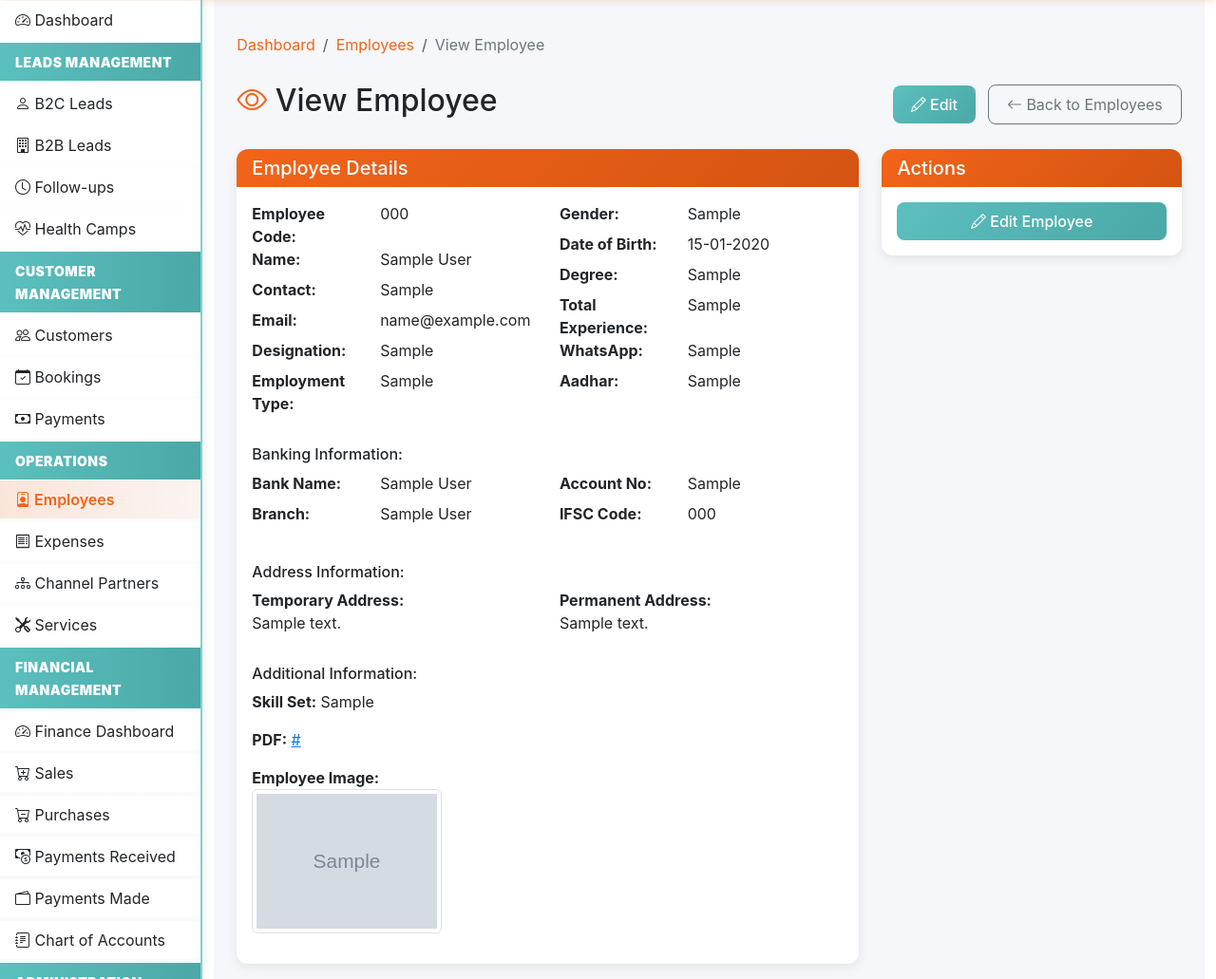
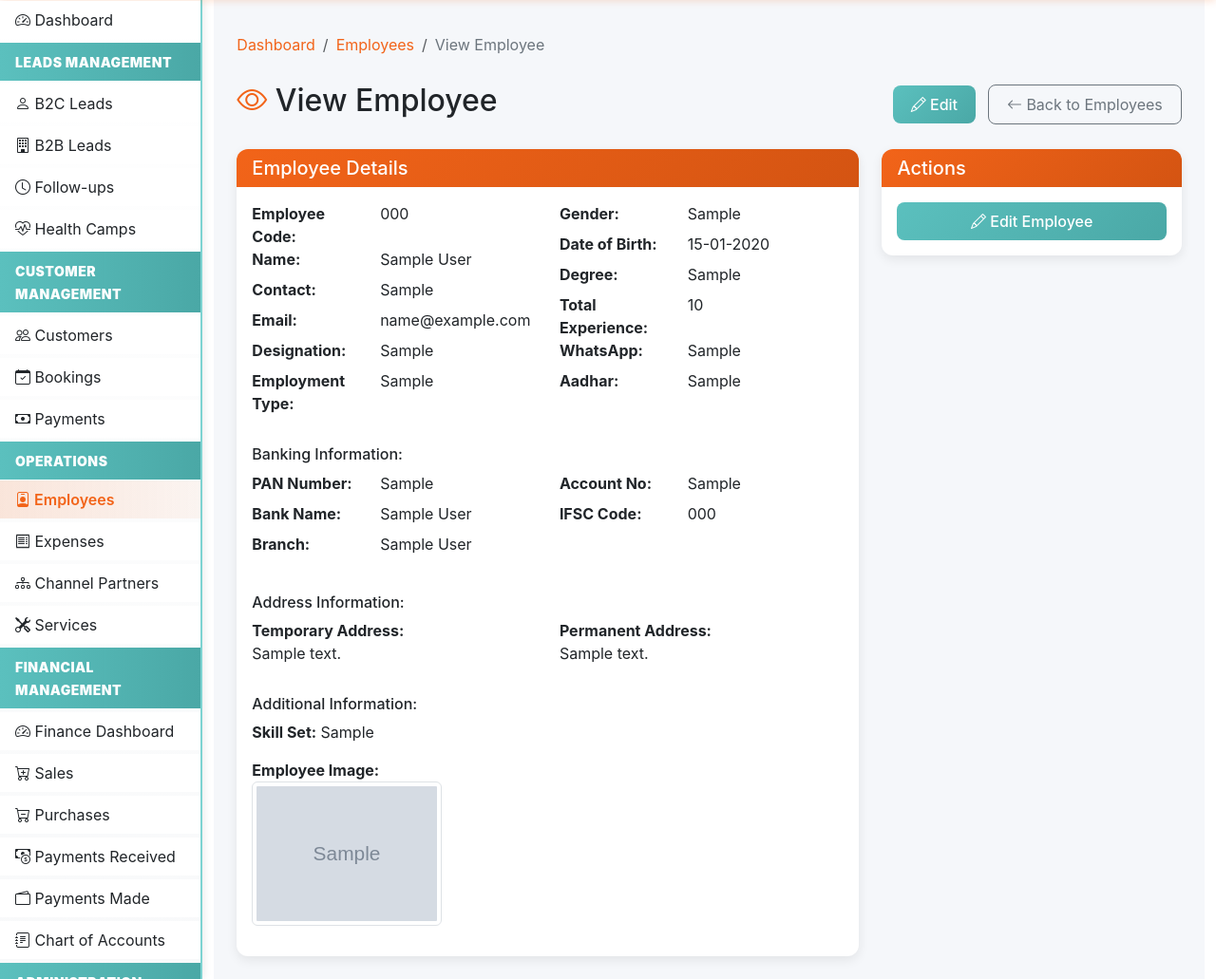
Before and after one commit to Codimai-dev/toast4health-crm, a Flask app: page /employees/view/1 in a window 1280 px wide. Shown: the part 67-1098 px from the top of the page at 95% size. Run offline with Flask 3, Linux system fonts and the light colour scheme; a user stored in the database is signed in; tables that the repository leaves empty hold one stand-in row (values such as "Sample post"); grey boxes marked "Sample" are stand-in pictures; parts of the project's set-up code (start-up, migrations or seed data) failed here and were passed over.

Commit message:
feat(employees): enhance employee form with PAN, numeric experience, and simplified uploads

```diff
--- a/app/employees/routes.py
+++ b/app/employees/routes.py
@@ -46,7 +46,7 @@ def index():
             SELECT id, employee_code, employ_type, name, contact_no, dob, degree,
                    temporary_address, permanent_address, employ_image, aadhar_no,
                    total_experience, skill_set, gender, designation, whatsapp_no,
-                   email, pdf_link, bank_name, branch_name, account_no, ifsc_code,
+                   email, pan_no, bank_name, branch_name, account_no, ifsc_code,
                    created_at, updated_at, created_by, updated_by
             FROM employee
             ORDER BY created_at DESC
@@ -77,12 +77,10 @@ def add():
     form.employee_code.data = Employee.generate_employee_code()
     if form.validate_on_submit():
         try:
-            # Handle file uploads
-            pdf_path = save_uploaded_file(form.pdf_file, 'uploads/pdfs', f"emp_{form.employee_code.data}")
+            # Handle file upload for image
             image_path = save_uploaded_file(form.employ_image_file, 'uploads/images', f"emp_{form.employee_code.data}")
 
             # Use uploaded file path if available, otherwise use URL
-            final_pdf_link = pdf_path if pdf_path else form.pdf_link.data
             final_employ_image = image_path if image_path else form.employ_image.data
 
             employee = Employee(
@@ -98,6 +96,7 @@ def add():
                 total_experience=form.total_experience.data,
                 whatsapp_no=form.whatsapp_no.data,
                 aadhar_no=form.aadhar_no.data,
+                pan_no=form.pan_no.data,
                 bank_name=form.bank_name.data,
                 branch_name=form.branch_name.data,
                 account_no=form.account_no.data,
@@ -105,7 +104,6 @@ def add():
                 temporary_address=form.temporary_address.data,
                 permanent_address=form.permanent_address.data,
                 skill_set=form.skill_set.data,
-                pdf_link=final_pdf_link,
                 employ_image=final_employ_image,
                 created_by=current_user.id,
                 updated_by=current_user.id
@@ -164,7 +162,7 @@ def view(id):
             SELECT id, employee_code, employ_type, name, contact_no, dob, degree,
                    temporary_address, permanent_address, employ_image, aadhar_no,
                    total_experience, skill_set, gender, designation, whatsapp_no,
-                   email, pdf_link, bank_name, branch_name, account_no, ifsc_code,
+                   email, pan_no, bank_name, branch_name, account_no, ifsc_code,
                    created_at, updated_at, created_by, updated_by
             FROM employee
             WHERE id = :id
@@ -214,7 +212,7 @@ def edit(id):
             SELECT id, employee_code, employ_type, name, contact_no, dob, degree,
                    temporary_address, permanent_address, employ_image, aadhar_no,
                    total_experience, skill_set, gender, designation, whatsapp_no,
-                   email, pdf_link, bank_name, branch_name, account_no, ifsc_code,
+                   email, pan_no, bank_name, branch_name, account_no, ifsc_code,
                    created_at, updated_at, created_by, updated_by
             FROM employee
             WHERE id = :id
@@ -257,6 +255,7 @@ def edit(id):
         form.total_experience.data = employee_dict['total_experience']
         form.whatsapp_no.data = employee_dict['whatsapp_no']
         form.aadhar_no.data = employee_dict['aadhar_no']
+        form.pan_no.data = employee_dict['pan_no']
         form.bank_name.data = employee_dict['bank_name']
         form.branch_name.data = employee_dict['branch_name']
         form.account_no.data = employee_dict['account_no']
@@ -264,17 +263,14 @@ def edit(id):
         form.temporary_address.data = employee_dict['temporary_address']
         form.permanent_address.data = employee_dict['permanent_address']
         form.skill_set.data = employee_dict['skill_set']
-        form.pdf_link.data = employee_dict['pdf_link']
         form.employ_image.data = employee_dict['employ_image']
 
     if form.validate_on_submit():
         try:
-            # Handle file uploads
-            pdf_path = save_uploaded_file(form.pdf_file, 'uploads/pdfs', f"emp_{form.employee_code.data}")
+            # Handle file upload for image
             image_path = save_uploaded_file(form.employ_image_file, 'uploads/images', f"emp_{form.employee_code.data}")
 
             # Use uploaded file path if available, otherwise use URL
-            final_pdf_link = pdf_path if pdf_path else form.pdf_link.data
             final_employ_image = image_path if image_path else form.employ_image.data
 
             # Update the database using raw SQL
@@ -291,6 +287,7 @@ def edit(id):
                 'total_experience': form.total_experience.data,
                 'whatsapp_no': form.whatsapp_no.data,
                 'aadhar_no': form.aadhar_no.data,
+                'pan_no': form.pan_no.data,
                 'bank_name': form.bank_name.data,
                 'branch_name': form.branch_name.data,
                 'account_no': form.account_no.data,
@@ -298,7 +295,6 @@ def edit(id):
                 'temporary_address': form.temporary_address.data,
                 'permanent_address': form.permanent_address.data,
                 'skill_set': form.skill_set.data,
-                'pdf_link': final_pdf_link,
                 'employ_image': final_employ_image,
                 'updated_by': current_user.id
             }
--- a/app/models.py
+++ b/app/models.py
@@ -570,13 +570,13 @@ class Employee(db.Model, TimestampMixin, UserTrackingMixin):
     permanent_address = db.Column(db.Text, nullable=True)
     employ_image = db.Column(db.String(200), nullable=True)
     aadhar_no = db.Column(db.String(20), nullable=True)
-    total_experience = db.Column(db.String(50), nullable=True)
+    total_experience = db.Column(db.Numeric(4, 1), nullable=True)  # Experience in years (e.g., 2.5)
     skill_set = db.Column(db.Text, nullable=True)
     gender = db.Column(db.Enum(Gender), nullable=True)
     designation = db.Column(db.String(100), nullable=True, index=True)
     whatsapp_no = db.Column(db.String(20), nullable=True)
     email = db.Column(db.String(120), nullable=True, index=True)
-    pdf_link = db.Column(db.String(200), nullable=True)
+    pan_no = db.Column(db.String(20), nullable=True)
     bank_name = db.Column(db.String(100), nullable=True)
     branch_name = db.Column(db.String(100), nullable=True)
     account_no = db.Column(db.String(50), nullable=True)
--- a/app/templates/employees/view.html
+++ b/app/templates/employees/view.html
@@ -81,12 +81,15 @@
                 </div>
 
                 <!-- Banking Information -->
-                {% if employee.bank_name or employee.account_no %}
+                {% if employee.pan_no or employee.bank_name or employee.account_no %}
                 <div class="mt-3">
                     <h6>Banking Information:</h6>
                     <div class="row">
                         <div class="col-md-6">
                             <dl class="row">
+                                <dt class="col-sm-5">PAN Number:</dt>
+                                <dd class="col-sm-7">{{ employee.pan_no or '-' }}</dd>
+
                                 <dt class="col-sm-5">Bank Name:</dt>
                                 <dd class="col-sm-7">{{ employee.bank_name or '-' }}</dd>
 
@@ -125,20 +128,11 @@
                 {% endif %}
 
                 <!-- Skills and Additional Info -->
-                {% if employee.skill_set or employee.pdf_link or employee.employ_image %}
+                {% if employee.skill_set or employee.employ_image %}
                 <div class="mt-3">
                     <h6>Additional Information:</h6>
                     {% if employee.skill_set %}
                     <p><strong>Skill Set:</strong> {{ employee.skill_set }}</p>
-                    {% endif %}
-                    {% if employee.pdf_link %}
-                    <p><strong>PDF:</strong>
-                        {% if employee.pdf_link.startswith('uploads/') %}
-                            <a href="{{ url_for('static', filename=employee.pdf_link) }}" target="_blank">View PDF</a>
-                        {% else %}
-                            <a href="{{ employee.pdf_link }}" target="_blank">{{ employee.pdf_link }}</a>
-                        {% endif %}
-                    </p>
                     {% endif %}
                     {% if employee.employ_image %}
                     <p><strong>Employee Image:</strong>
```
Also changed, not shown: app/employees/forms.py (+6 -8 lines), app/templates/employees/add.html (+6 -11 lines), app/templates/employees/edit.html (+6 -11 lines), migrations/versions/22ddb772592c_remove_pdf_link_from_employee.py (added, +32 -0 lines), migrations/versions/a29cabdd01ba_add_pan_no_to_employee.py (added, +32 -0 lines), migrations/versions/ec45cf9700e0_change_total_experience_to_numeric.py (added, +38 -0 lines).
